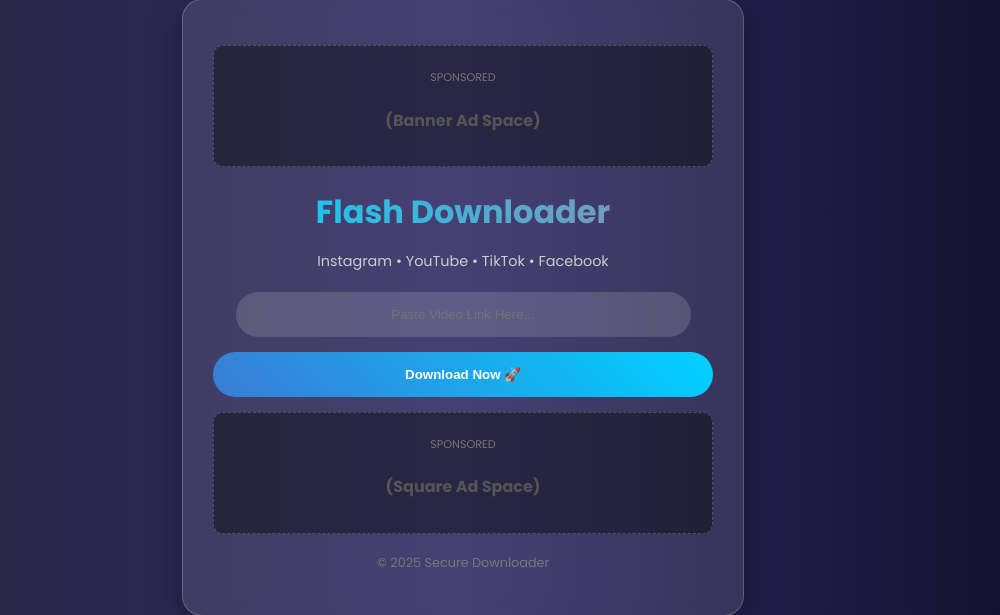
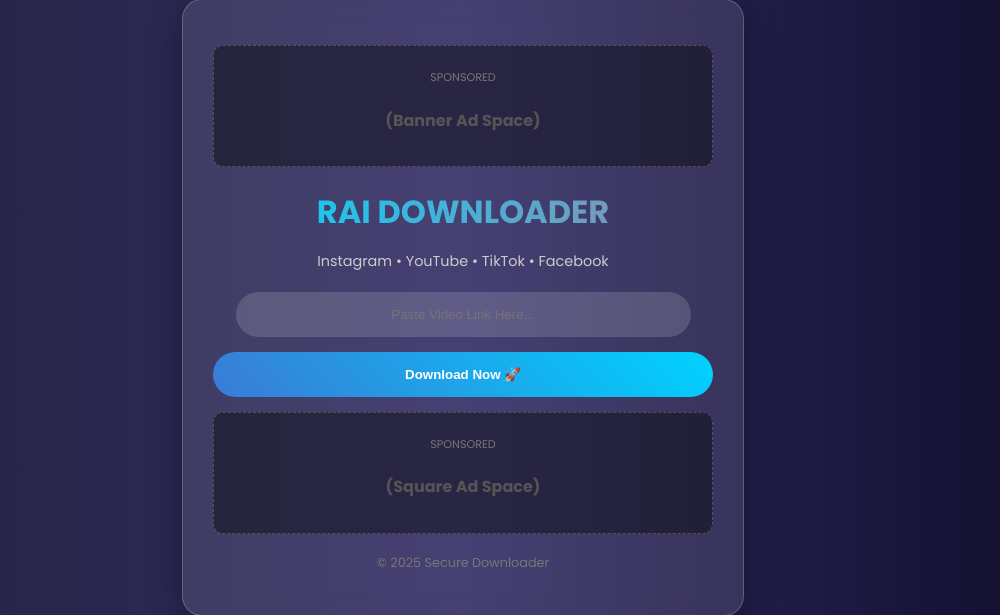
Before and after one commit to subhashanuragi11-lang/Rai-Video-Downloader-site, a Flask app: page / in a window 1280 px wide. Shown: the part 41-656 px from the top of the page, without its empty margins (177-1177 px from the left). Run offline with Flask 3, Linux system fonts and the light colour scheme; some libraries are stand-ins or nearby versions.

Commit message:
Update index.html

```diff
--- a/templates/index.html
+++ b/templates/index.html
@@ -3,7 +3,7 @@
 <head>
     <meta charset="UTF-8">
     <meta name="viewport" content="width=device-width, initial-scale=1.0">
-    <title>⚡ Flash Video Downloader</title>
+    <title>⚡ RAI ALL VIDEOS DOWNLOADER</title>
     <link href="https://fonts.googleapis.com/css2?family=Poppins:wght@300;400;600;700&display=swap" rel="stylesheet">
     <link rel="stylesheet" href="https://cdnjs.cloudflare.com/ajax/libs/font-awesome/6.0.0/css/all.min.css">
 
@@ -67,7 +67,7 @@
             </div>
         </div>
 
-        <h1>Flash Downloader</h1>
+        <h1>RAI DOWNLOADER</h1>
         <p class="sub">Instagram • YouTube • TikTok • Facebook</p>
 
         <input type="text" id="url" placeholder="Paste Video Link Here...">
```
